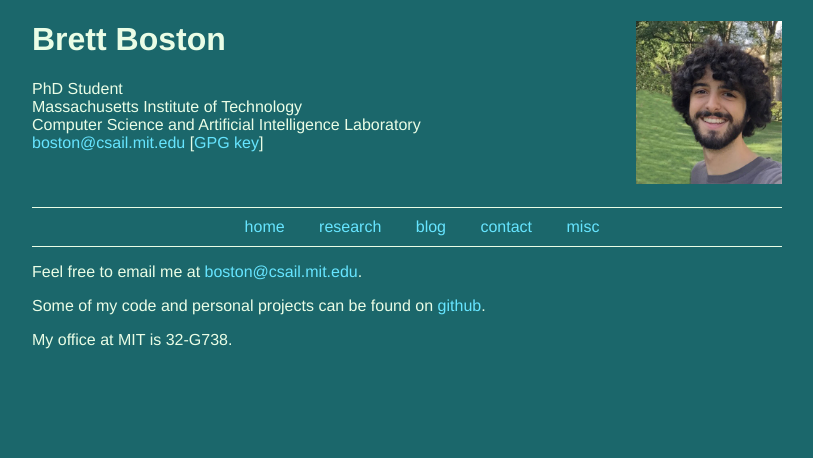
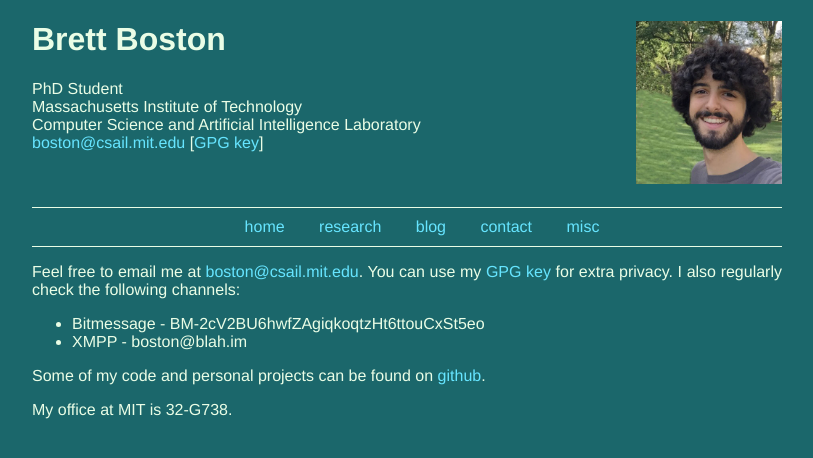
Before and after one commit to bboston7/academic-website, a Jekyll site: the page built from contact.mkd, in a window 1280 px wide. Shown: the top 458 px of the page, without its empty margins (233-1046 px from the left). Built offline with Jekyll 4.4.1, drawn with Linux system fonts in a browser that asks for light colours.

Commit message:
New contact info + new poem-gen link

```diff
--- a/_config.yml
+++ b/_config.yml
@@ -3,6 +3,7 @@ email: "boston@csail.mit.edu"
 baseurl: /boston
 url: https://people.csail.mit.edu
 author: Brett Boston
+gpg: "https://pgp.mit.edu/pks/lookup?op=get&search=0x3B5EEFF7D9FC90810F20298B60845A5540A2F138"
 
 exclude:
     - .gitignore
--- a/_layouts/page.html
+++ b/_layouts/page.html
@@ -18,7 +18,7 @@
                 Massachusetts Institute of Technology <br />
                 Computer Science and Artificial Intelligence Laboratory <br />
                 <a href="mailto:{{ site.email }}">{{ site.email }}</a>
-                [<a href="https://pgp.mit.edu/pks/lookup?op=get&search=0x60845A5540A2F138">GPG key</a>]
+                [<a href="{{ site.gpg }}">GPG key</a>]
             </p>
         </div>
         {% include navigation.html %}
--- a/contact.mkd
+++ b/contact.mkd
@@ -5,6 +5,11 @@ title: contact
 ---
 
 Feel free to email me at [{{ site.email }}](mailto:{{ site.email }}).
+You can use my [GPG key]({{ site.gpg }}) for extra privacy.
+I also regularly check the following channels:
+
+* Bitmessage - BM-2cV2BU6hwfZAgiqkoqtzHt6ttouCxSt5eo
+* XMPP - boston@blah.im
 
 Some of my code and personal projects can be found on
 [github](http://github.com/bboston7).
--- a/misc.mkd
+++ b/misc.mkd
@@ -13,7 +13,7 @@ Occasionally I'll recommend music on [my
 tumblog](http://funsafemath.tumblr.com).
 
 I made a website that generates poetry in the style of a given poet.
-It's cleverly named [poem-gen](http://poem-gen.com).
+It's cleverly named [poem-gen](http://poem-gen.brettboston.net).
 
 [Follow me on Twitter](https://twitter.com/carl_cambridge) if you want way too
 many updates about things that don't matter.
```
